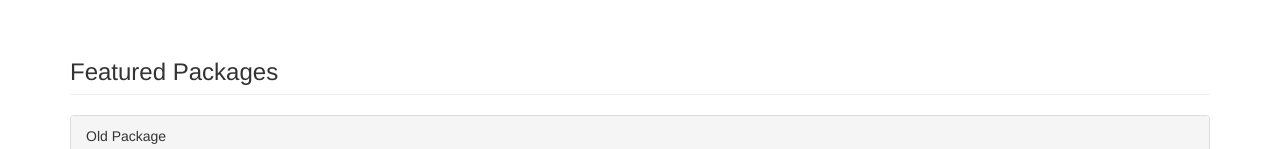
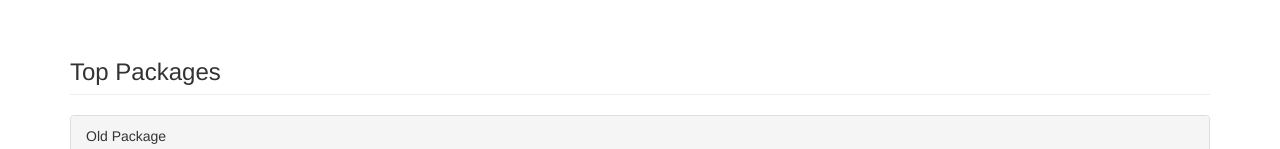
Before and after one commit to raim0ndo03/repo, a plain HTML site: page index.html in a window 1280 px wide. Shown: the part 171-320 px from the top of the page. Drawn offline with nearby package versions, Linux system fonts and the light colour scheme.

Commit message:
Update index.html

```diff
--- a/index.html
+++ b/index.html
@@ -21,7 +21,7 @@
 </div>
 
 <div class="container">
-  <h3 id="wells" class="page-header">Featured Packages</h3>
+  <h3 id="wells" class="page-header">Top Packages</h3>
 </div>
 
 <div class="container">
```
